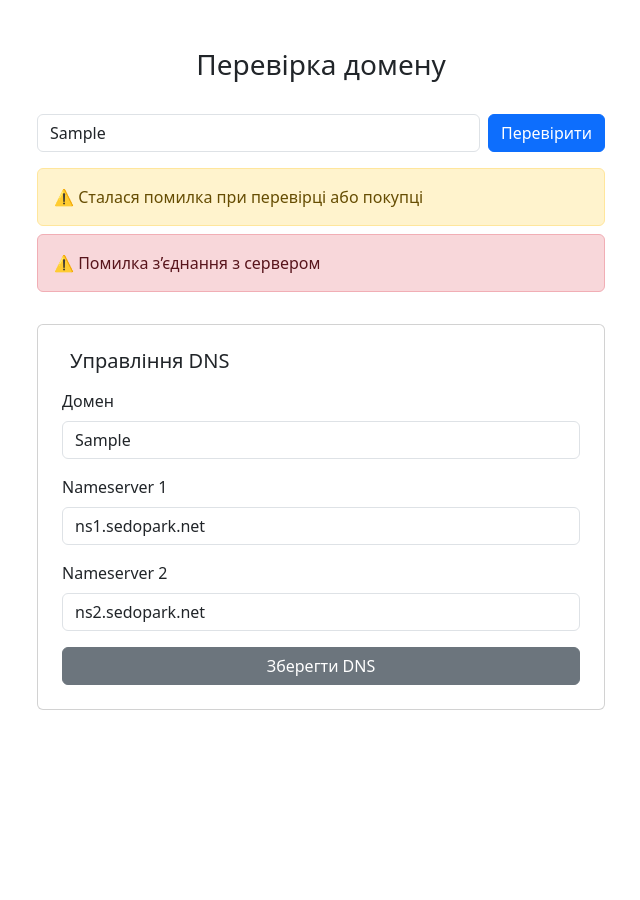
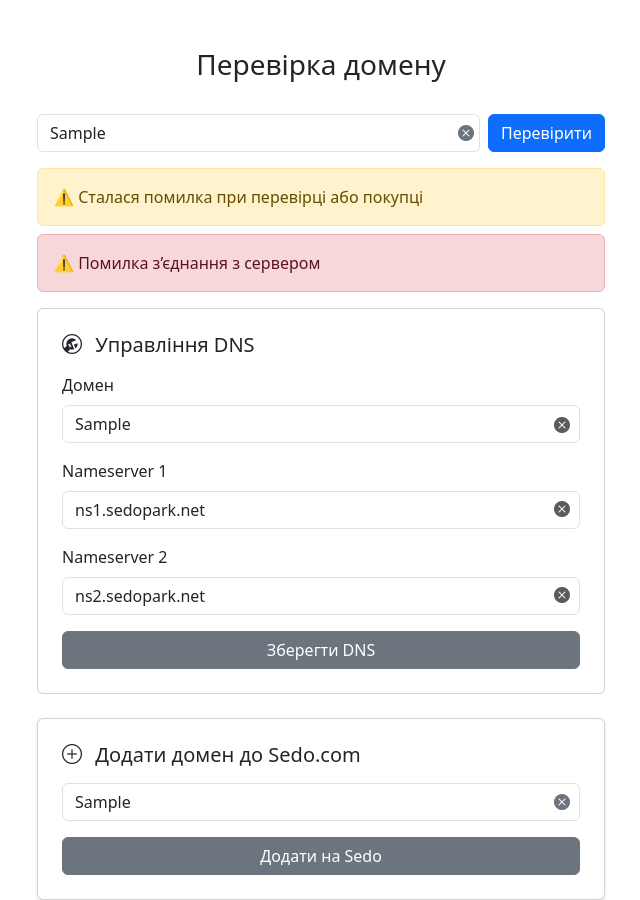
Before and after one commit to GoldenSpade/buy-domains-add-compaigns, a Vue app: page / in a window 1280 px wide. Both pictures are taken after typing "Sample" into the empty fields and a click on the button "Перевірити". Shown: the whole page, without its empty margins (319-959 px from the left). Before the commit the page ends 800 px from the top, so only its background shows below. Built offline with nearby package versions, Linux system fonts and the light colour scheme; no server answers.

Commit message:
SedoAdder.vue

```diff
--- a/package.json
+++ b/package.json
@@ -16,10 +16,12 @@
   "dependencies": {
     "axios": "^1.10.0",
     "bootstrap": "^5.3.7",
+    "bootstrap-icons": "^1.13.1",
     "cors": "^2.8.5",
     "dotenv": "^17.1.0",
     "express": "^5.1.0",
     "pinia": "^3.0.3",
+    "qs": "^6.14.0",
     "vue": "^3.5.17",
     "xml2js": "^0.6.2"
   },
--- a/src/App.vue
+++ b/src/App.vue
@@ -6,6 +6,7 @@
       </div>
       <DomainChecker />
       <DnsManager />
+      <SedoAdder />
     </main>
   </div>
 </template>
@@ -13,6 +14,7 @@
 <script setup>
 import DomainChecker from './components/DomainChecker.vue'
 import DnsManager from './components/DnsManager.vue'
+import SedoAdder from './components/SedoAdder.vue'
 </script>
 
 <style>
--- a/src/components/DnsManager.vue
+++ b/src/components/DnsManager.vue
@@ -7,19 +7,55 @@
           Управління DNS
         </h5>
 
-        <div class="mb-3">
+        <!-- DOMAIN -->
+        <div class="mb-3 position-relative">
           <label class="form-label">Домен</label>
-          <input v-model="dnsDomain" type="text" class="form-control" placeholder="example.com" />
+          <input
+            v-model="dnsDomain"
+            type="text"
+            class="form-control pe-5"
+            placeholder="example.com"
+          />
+          <i
+            v-if="dnsDomain"
+            class="bi bi-x-circle-fill text-muted"
+            style="right: 1rem; cursor: pointer; position: absolute; top: 40px; right: 10px"
+            @click="dnsDomain = ''"
+          />
         </div>
 
-        <div class="mb-3">
+        <!-- NS1 -->
+        <div class="mb-3 position-relative">
           <label class="form-label">Nameserver 1</label>
-          <input v-model="ns1" type="text" class="form-control" placeholder="ns1.example.net" />
+          <input
+            v-model="ns1"
+            type="text"
+            class="form-control pe-5"
+            placeholder="ns1.example.net"
+          />
+          <i
+            v-if="ns1"
+            class="bi bi-x-circle-fill translate-middle-y text-muted"
+            style="right: 1rem; cursor: pointer; position: absolute; top: 50px; right: 10px"
+            @click="ns1 = ''"
+          />
         </div>
 
-        <div class="mb-3">
+        <!-- NS2 -->
+        <div class="mb-3 position-relative">
           <label class="form-label">Nameserver 2</label>
-          <input v-model="ns2" type="text" class="form-control" placeholder="ns2.example.net" />
+          <input
+            v-model="ns2"
+            type="text"
+            class="form-control pe-5"
+            placeholder="ns2.example.net"
+          />
+          <i
+            v-if="ns2"
+            class="bi bi-x-circle-fill position-absolute translate-middle-y text-muted"
+            style="right: 1rem; cursor: pointer; position: absolute; top: 50px; right: 10px"
+            @click="ns2 = ''"
+          />
         </div>
 
         <button @click="setDNS" class="btn btn-secondary w-100" :disabled="loading">
--- a/src/components/DomainChecker.vue
+++ b/src/components/DomainChecker.vue
@@ -3,17 +3,26 @@
     <div class="col-md-6">
       <form
         @submit.prevent="checkDomain"
-        class="domain-checker row g-2 mt-3 justify-content-center"
+        class="domain-checker row g-2 mt-3 my-0 justify-content-center align-items-center"
       >
-        <div class="col">
+        <!-- Инпут с крестиком -->
+        <div class="col position-relative">
           <input
             v-model="domain"
             type="text"
-            class="form-control"
+            class="form-control pe-5"
             placeholder="Введіть домен (наприклад, example.com)"
             required
           />
+          <i
+            v-if="domain"
+            class="bi bi-x-circle-fill position-absolute text-secondary"
+            style="top: 50%; right: 10px; transform: translateY(-50%); cursor: pointer"
+            @click="domain = ''"
+          ></i>
         </div>
+
+        <!-- Кнопки -->
         <div class="col-auto">
           <button type="submit" class="btn btn-primary" :disabled="checking">
             <span
@@ -41,20 +50,22 @@
           </button>
         </div>
 
-        <div class="col-12 mt-3 mb-0" v-if="purchaseMessage">
-          <div :class="['alert', purchaseSuccess ? 'alert-success' : 'alert-danger', 'mb-0']">
+        <!-- Объединённый alert-блок -->
+        <div class="col-12 mt-3">
+          <div
+            v-if="purchaseMessage"
+            :class="['alert', purchaseSuccess ? 'alert-success' : 'alert-danger', 'mb-2']"
+          >
             {{ purchaseMessage }}
           </div>
-        </div>
 
-        <div class="col-12 mt-3 my-0 mb-0" v-if="statusMessage">
-          <div :class="['alert', statusClass, 'mb-0']" role="alert">
+          <div v-if="statusMessage" :class="['alert', statusClass, 'mb-2']">
             {{ statusMessage }}
           </div>
-        </div>
 
-        <div class="col-12 mt-2" v-if="serverError">
-          <div class="alert alert-danger" role="alert">⚠️ {{ serverError }}</div>
+          <div v-if="serverError" class="alert alert-danger mb-0" role="alert">
+            ⚠️ {{ serverError }}
+          </div>
         </div>
       </form>
     </div>
@@ -113,6 +124,9 @@ const checkDomain = async () => {
 const buyDomain = async () => {
   if (!domain.value.trim()) return
 
+  const confirmed = window.confirm(`Ви дійсно хочете купити домен ${domain.value}?`)
+  if (!confirmed) return
+
   checking.value = true
   purchaseMessage.value = ''
   status.value = ''
--- /dev/null
+++ b/src/components/SedoAdder.vue
@@ -0,0 +1,123 @@
+<template>
+  <div class="row justify-content-center">
+    <div class="col-md-6">
+      <div class="card p-4 mt-4 shadow-sm border-1">
+        <h5 class="mb-3">
+          <i class="bi bi-plus-circle me-2"></i>
+          Додати домен до Sedo.com
+        </h5>
+
+        <!-- Поле ввода домена -->
+        <div class="position-relative mb-3">
+          <input
+            v-model="sedoDomain"
+            @input="clearMessages"
+            type="text"
+            class="form-control pe-5"
+            placeholder="example.com"
+          />
+          <i
+            v-if="sedoDomain"
+            class="bi bi-x-circle-fill position-absolute text-secondary"
+            style="top: 50%; right: 10px; transform: translateY(-50%); cursor: pointer"
+            @click="clearDomain"
+          ></i>
+        </div>
+
+        <!-- Кнопка отправки -->
+        <button @click="addToSedo" class="btn btn-secondary w-100">
+          <span
+            v-if="loading"
+            class="spinner-border spinner-border-sm me-2"
+            role="status"
+            aria-hidden="true"
+          ></span>
+          Додати на Sedo
+        </button>
+        <!-- Сообщение об успехе -->
+        <div v-if="sedoSuccess" class="alert alert-success mt-3 mb-0" role="alert">
+          {{ sedoSuccess }}
+        </div>
+
+        <!-- Сообщение об ошибке -->
+        <div v-if="sedoError" class="alert alert-danger mt-3 mb-0" role="alert">
+          {{ sedoError }}
+        </div>
+      </div>
+    </div>
+  </div>
+</template>
+
+<script setup>
+import { ref, computed } from 'vue'
+import { useDomainStore } from '@/stores/domainStore'
+
+const domainStore = useDomainStore()
+
+const sedoDomain = computed({
+  get: () => domainStore.domain,
+  set: (val) => (domainStore.domain = val),
+})
+
+const loading = ref(false)
+const sedoError = ref('')
+const sedoSuccess = ref('')
+
+const clearMessages = () => {
+  sedoError.value = ''
+  sedoSuccess.value = ''
+}
+
+const clearDomain = () => {
+  sedoDomain.value = ''
+  clearMessages()
+}
+
+const addToSedo = async () => {
+  const domain = sedoDomain.value.trim().toLowerCase()
+
+  if (!domain) {
+    sedoError.value = '❌ Введіть домен'
+    sedoSuccess.value = ''
+    return
+  }
+
+  loading.value = true
+  sedoError.value = ''
+  sedoSuccess.value = ''
+
+  try {
+    const response = await fetch('http://localhost:3000/send-to-sedo', {
+      method: 'POST',
+      headers: { 'Content-Type': 'application/json' },
+      body: JSON.stringify({ domain }),
+    })
+
+    const data = await response.json()
+
+    const isEmptySedoXMLObject =
+      typeof data.error === 'object' && !('_' in data.error) && data.error?.$?.type === 'xsd:string'
+
+    if ((response.ok && data.success) || isEmptySedoXMLObject) {
+      sedoSuccess.value = `✅ Домен ${data.domain || domain} успішно додано на Sedo!`
+      sedoError.value = ''
+      return
+    }
+
+    const errorText =
+      typeof data.error === 'string'
+        ? data.error
+        : typeof data.error === 'object' && typeof data.error._ === 'string'
+        ? data.error._
+        : JSON.stringify(data.error)
+
+    sedoError.value = `❌ ${errorText}`
+    sedoSuccess.value = ''
+  } catch (err) {
+    sedoError.value = '❌ Помилка з’єднання з сервером'
+    sedoSuccess.value = ''
+  } finally {
+    loading.value = false
+  }
+}
+</script>
--- a/src/main.js
+++ b/src/main.js
@@ -1,4 +1,5 @@
 import 'bootstrap/dist/css/bootstrap.min.css'
+import 'bootstrap-icons/font/bootstrap-icons.css'
 
 import { createApp } from 'vue'
 import { createPinia } from 'pinia'
```
Also changed, not shown: 2 other files (tests, documents, lock files or other folders).
